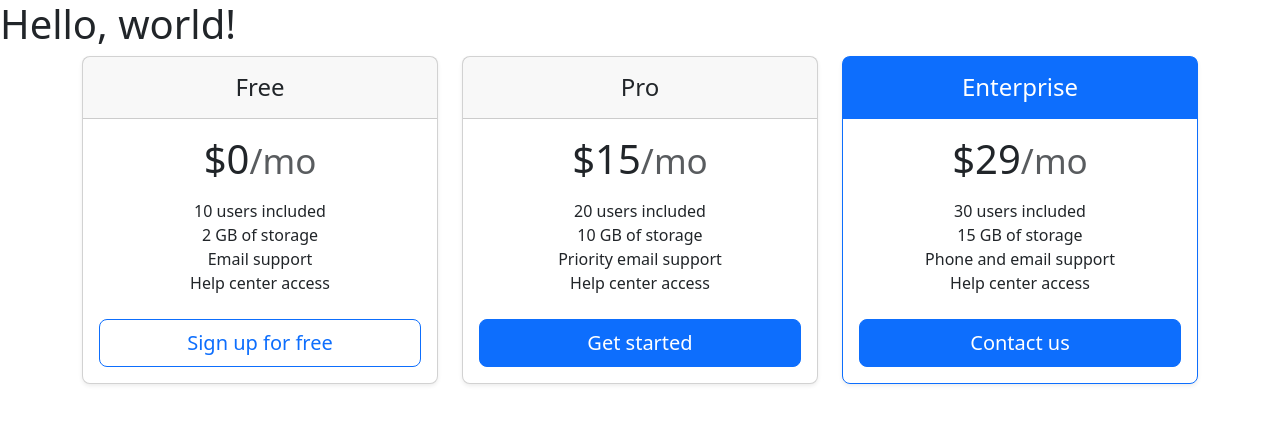
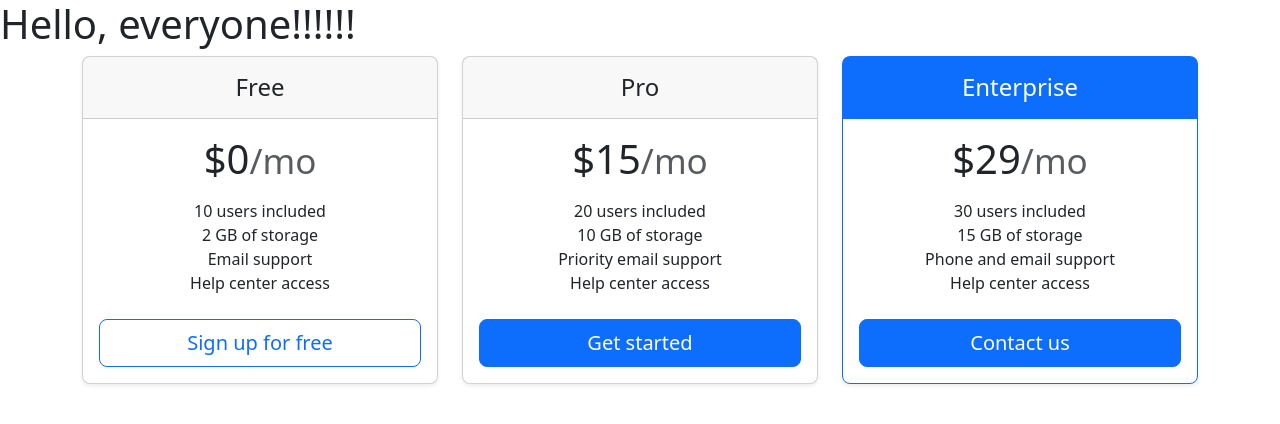
Before and after one commit to arjola92/feature-branch-workflow, a plain HTML site: page index.html in a window 1280 px wide. Drawn offline with nearby package versions, Linux system fonts and the light colour scheme.

Commit message:
Update index.html

```diff
--- a/index.html
+++ b/index.html
@@ -7,7 +7,7 @@
     <link href="https://cdn.jsdelivr.net/npm/bootstrap@5.3.3/dist/css/bootstrap.min.css" rel="stylesheet" integrity="sha384-QWTKZyjpPEjISv5WaRU9OFeRpok6YctnYmDr5pNlyT2bRjXh0JMhjY6hW+ALEwIH" crossorigin="anonymous">
   </head>
   <body>
-    <h1>Hello, world!</h1>
+    <h1>Hello, everyone!!!!!!</h1>
 
     <div class="container">
       <div class="row row-cols-1 row-cols-md-3 mb-3 text-center">
```
